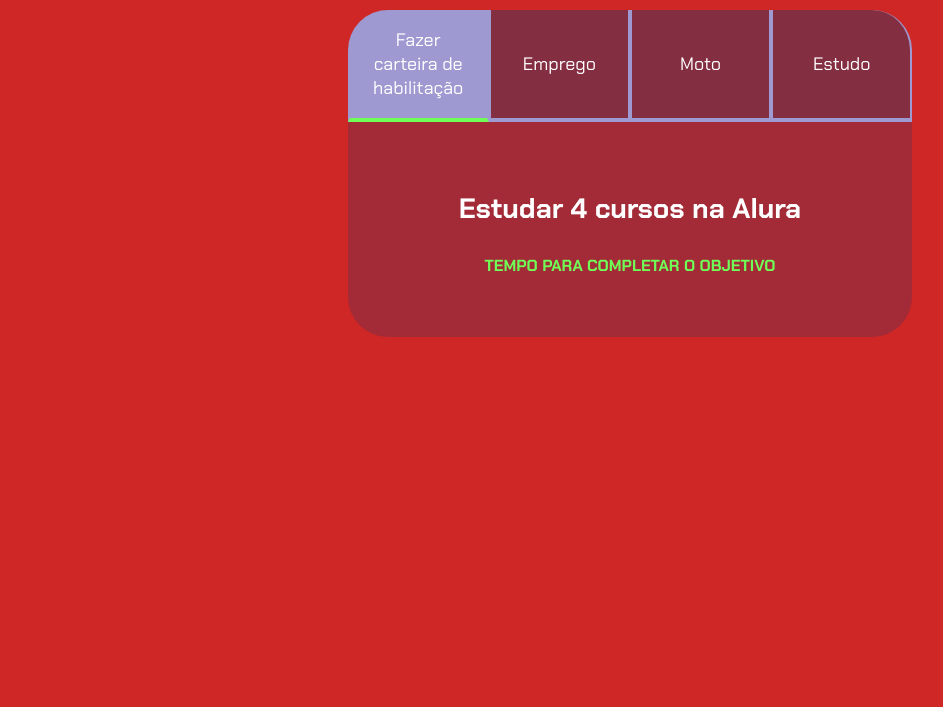
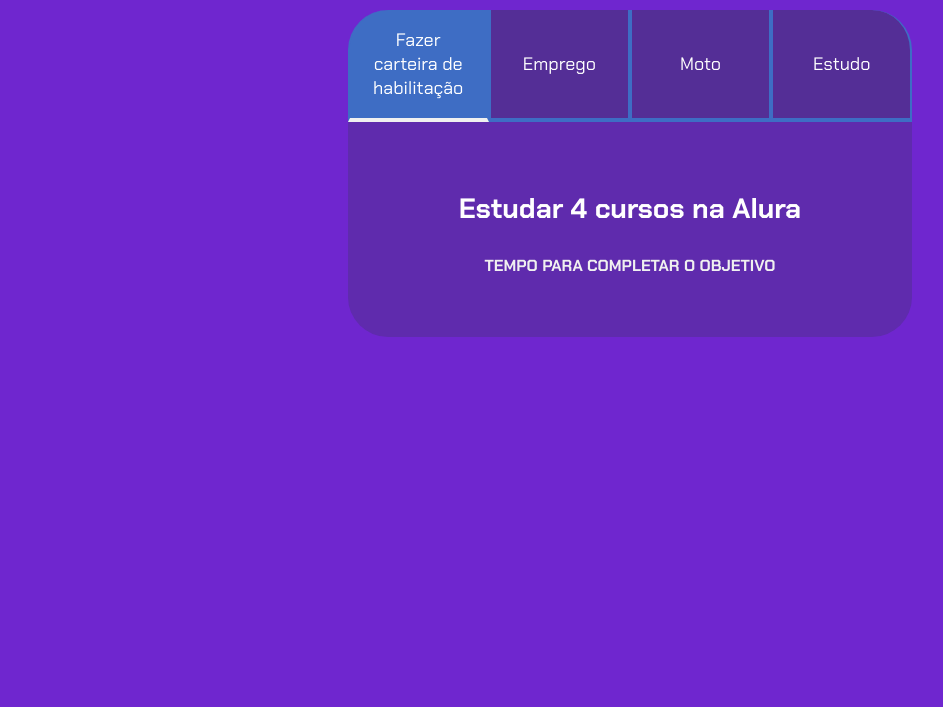
Before and after one commit to Hechidograu06/meus-objetivos-do-ano, a plain HTML site: page index.html in a window 1280 px wide. Shown: the part 93-800 px from the top of the page, without its empty margins (10-953 px from the left). Drawn offline with Linux system fonts and the light colour scheme.

Commit message:
bucetuda

```diff
--- a/style.css
+++ b/style.css
@@ -1,10 +1,10 @@
 @import url('https://fonts.googleapis.com/css2?family=Chakra+Petch:wght@400;700&display=swap');
 
 :root {
-    --cor-de-fundo: #cf2626;
-    --verde: #6FFF57;
+    --cor-de-fundo: #6f26cf;
+    --verde: #f0f0f0;
     --branco: #FFFFFF;
-    --botao-ativo: #9e9ad1;
+    --botao-ativo: #3e6dc4;
     --botao-inativo: rgba(58, 55, 94, 0.5);
     --texto-fundo: rgba(58, 55, 94, 0.3);
 }
```
